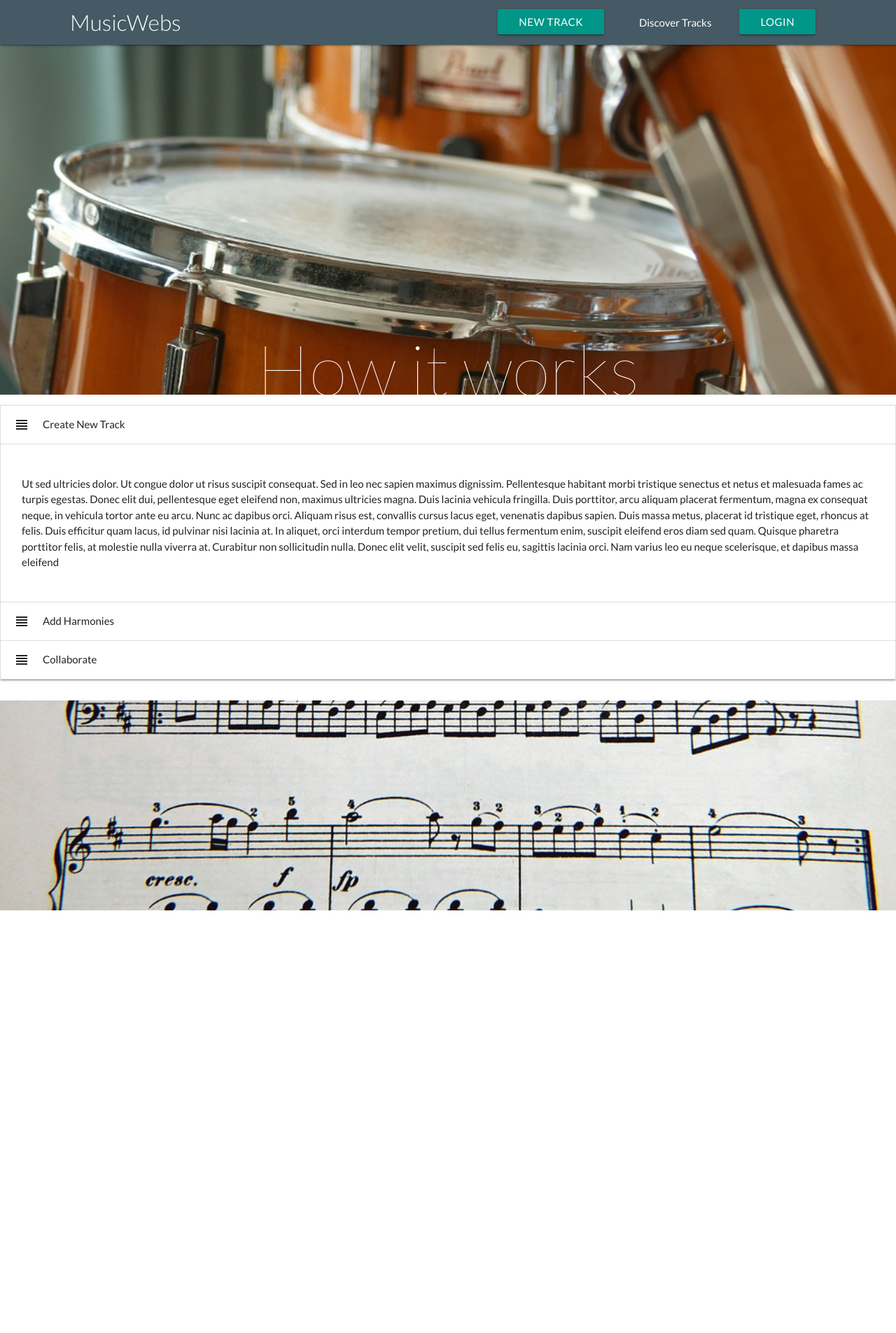
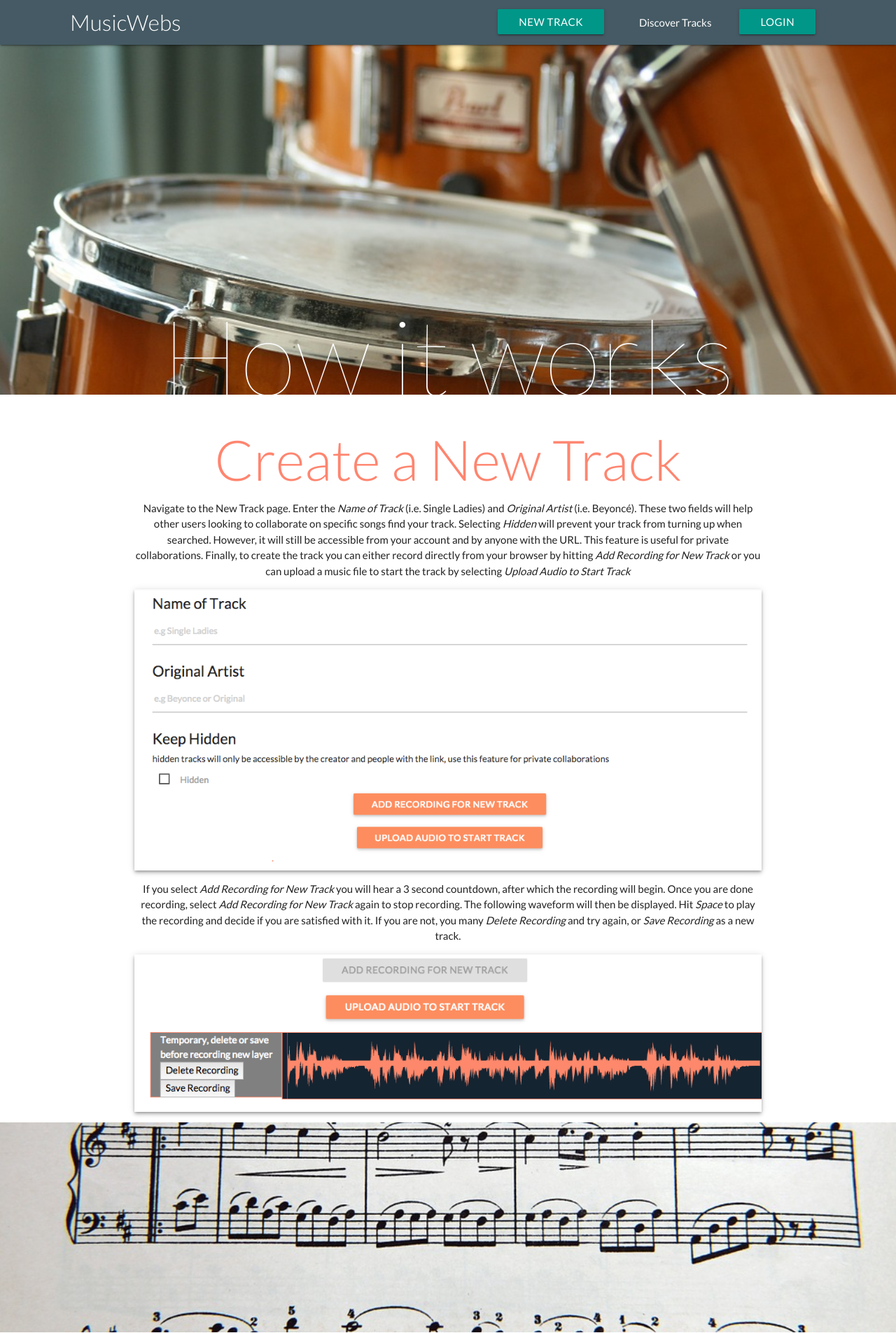
Before and after one commit to noahzweben/MusicWebs, a Flask app: template app/templates/howto.html in a window 1280 px wide. Shown: the top 1905 px of the page at 70% size. Before the commit the page ends 1301 px from the top, so only its background shows below. Run offline with Flask 2, Linux system fonts and the light colour scheme; the template is opened without the code that fills it, so the values that code supplies are empty; some libraries are stand-ins or nearby versions.

Commit message:
added to howto page

```diff
--- a/app/static/css/styles.css
+++ b/app/static/css/styles.css
@@ -1,3 +1,9 @@
+
+/*
+teal: #009688
+orange: #FF856F ;
+
+ */
 html {
     font-family: Lato,sans-serif;
 }
@@ -127,9 +133,17 @@ button {
     position: relative;
     margin-left: auto;
     display: block;
-    margin-top: -2.28em;
+    margin-top: -2.23em;
     color: white;
-    font-size: 100px;
-    height: 120px;
+    font-size: 150px;
+    height: 200px;
     font-weight: 100;
 }
+
+.howtoHeader {
+    font-weight: 300;
+    font-size: 80px;
+    color: #FF856F;
+
+
+}
--- a/app/templates/howto.html
+++ b/app/templates/howto.html
@@ -8,32 +8,42 @@
 
 <div class="section white">
 	<div id="howItWorks">
-  	   <p class = "center-align"> How it works </p>
-  	 </div>
+    <p class = "center-align"> How it works </p>
+  </div>
+  <div class="container">
+    <h4 class="center-align howtoHeader"> Create a New Track </h4>
+    <p class="center-align">
+      Navigate to the New Track page. Enter the <i>Name of Track</i> (i.e. Single Ladies) and <i>Original Artist</i> (i.e. Beyoncé). These two fields will help other users looking to collaborate on specific songs find your track. Selecting <i>Hidden</i> will prevent your track from turning up when searched. However, it will still be accessible from your account and by anyone with the URL. This feature is useful for private collaborations. Finally, to create the track you can either record directly from your browser by hitting <i>Add Recording for New Track</i> or you can upload a music file to start the track by selecting <i>Upload Audio to Start Track</i>
+    </p>
+    <img class="z-depth-2 responsive-img" src="/static/img/howto1.png">
+    <p class="center-align">
+      If you select <i>Add Recording for New Track</i> you will hear a 3 second countdown, after which the recording will begin. Once you are done recording, select <i>Add Recording for New Track</i> again to stop recording. The following waveform will then be displayed. Hit <i> Space </i> to play the recording and decide if you are satisfied with it. If you are not, you many <i> Delete Recording</i> and try again, or <i>Save Recording</i> as a new track.
+    </p>
+    <img class="z-depth-2 responsive-img" src="/static/img/howto2.png">
 
-       <ul class="collapsible" data-collapsible="expandable">
-    <li>
-      <div class="collapsible-header active"><i class="material-icons">view_headline</i>Create New Track</div>
-      <div class="collapsible-body"><p>
-Ut sed ultricies dolor. Ut congue dolor ut risus suscipit consequat. Sed in leo nec sapien maximus dignissim. Pellentesque habitant morbi tristique senectus et netus et malesuada fames ac turpis egestas. Donec elit dui, pellentesque eget eleifend non, maximus ultricies magna. Duis lacinia vehicula fringilla. Duis porttitor, arcu aliquam placerat fermentum, magna ex consequat neque, in vehicula tortor ante eu arcu. Nunc ac dapibus orci. Aliquam risus est, convallis cursus lacus eget, venenatis dapibus sapien. Duis massa metus, placerat id tristique eget, rhoncus at felis. Duis efficitur quam lacus, id pulvinar nisi lacinia at. In aliquet, orci interdum tempor pretium, dui tellus fermentum enim, suscipit eleifend eros diam sed quam. Quisque pharetra porttitor felis, at molestie nulla viverra at. Curabitur non sollicitudin nulla. Donec elit velit, suscipit sed felis eu, sagittis lacinia orci. Nam varius leo eu neque scelerisque, et dapibus massa eleifend</p></div>
-    </li>
-    <li>
-      <div class="collapsible-header"><i class="material-icons">view_headline</i>Add Harmonies</div>
-      <div class="collapsible-body"><p>Ut sed ultricies dolor. Ut congue dolor ut risus suscipit consequat. Sed in leo nec sapien maximus dignissim. Pellentesque habitant morbi tristique senectus et netus et malesuada fames ac turpis egestas. Donec elit dui, pellentesque eget eleifend non, maximus ultricies magna. Duis lacinia vehicula fringilla. Duis porttitor, arcu aliquam placerat fermentum, magna ex consequat neque, in vehicula tortor ante eu arcu. Nunc ac dapibus orci. Aliquam risus est, convallis cursus lacus eget, venenatis dapibus sapien. Duis massa metus, placerat id tristique eget, rhoncus at felis. Duis efficitur quam lacus, id pulvinar nisi lacinia at. In aliquet, orci interdum tempor pretium, dui tellus fermentum enim, suscipit eleifend eros diam sed quam. Quisque pharetra porttitor felis, at molestie nulla viverra at. Curabitur non sollicitudin nulla. Donec elit velit, suscipit sed felis eu, sagittis lacinia orci. Nam varius leo eu neque scelerisque, et dapibus massa eleifend
-Lorem ipsum dolor sit amet, consectetur adipiscing elit. Maecenas aliquet mattis ligula nec scelerisque. Integer luctus urna eget felis vulputate, eget sollicitudin leo egestas. Donec pretium nunc quis massa ullamcorper vestibulum. Integer et velit at odio bibendum euismod. Maecenas mi libero, volutpat eget leo id, facilisis mollis velit. Cras eget auctor neque. Phasellus lacus tellus, faucibus sit amet blandit vel, porta ut urna. Sed dictum justo purus, id cursus leo blandit et. Phasellus felis justo, facilisis ut ornare id, ultricies et nunc. Maecenas faucibus justo ut magna facilisis rutrum.</p></div>
-    </li>
-    <li>
-      <div class="collapsible-header"><i class="material-icons">view_headline</i>Collaborate</div>
-      <div class="collapsible-body"><p>Lorem ipsum dolor sit amet, consectetur adipiscing elit. Maecenas aliquet mattis ligula nec scelerisque. Integer luctus urna eget felis vulputate, eget sollicitudin leo egestas. Donec pretium nunc quis massa ullamcorper vestibulum. Integer et velit at odio bibendum euismod. Maecenas mi libero, volutpat eget leo id, facilisis mollis velit. Cras eget auctor neque. Phasellus lacus tellus, faucibus sit amet blandit vel, porta ut urna. Sed dictum justo purus, id cursus leo blandit et. Phasellus felis justo, facilisis ut ornare id, ultricies et nunc. Maecenas faucibus justo ut magna facilisis rutrum.
-
-</p></div>
-    </li>
-  </ul>
-
- </div>
+  </div>
+</div>
 
   <div class="parallax-container" style="height:300px">
     <div class="parallax"><img src="/static/img/piano.jpg"></div>
   </div>
 
+
+<!--Adding A Harmony -->
+  <div class="section white">
+  <div class="container">
+    <h4 class="center-align howtoHeader"> Adding Harmonies </h4>
+    <p class="center-align">
+      Note: you must be logged in to create a new track <br>
+      Navigate to the New Track page. Enter the <i>Name of Track</i> (i.e. Single Ladies) and <i>Original Artist</i> (i.e. Beyoncé). These two fields will help other users looking to collaborate on specific songs find your track. Selecting <i>Hidden</i> will prevent your track from turning up when searched. However, it will still be accessible from your account and by anyone with the URL. This feature is useful for private collaborations. Finally, to create the track you can either record directly from your browser by hitting <i>Add Recording for New Track</i> or you can upload a music file to start the track by selecting <i>Upload Audio to Start Track</i>
+    </p>
+    <img class="z-depth-2 responsive-img" src="/static/img/howto1.png">
+    <p class="center-align">
+      If you select <i>Add Recording for New Track</i> you will hear a 3 second countdown, after which the recording will begin. Once you are done recording, select <i>Add Recording for New Track</i> again to stop recording. The following waveform will then be displayed. Hit <i> Space </i> to play the recording and decide if you are satisfied with it. If you are not, you many <i> Delete Recording</i> and try again, or <i>Save Recording</i> it as a new track.
+    </p>
+    <img class="z-depth-2 responsive-img" src="/static/img/howto2.png">
+
+  </div>
+</div>
+
 {% endblock %}
```
Also changed, not shown: app/static/img/howto1.png (added), app/static/img/howto2.png (added).
